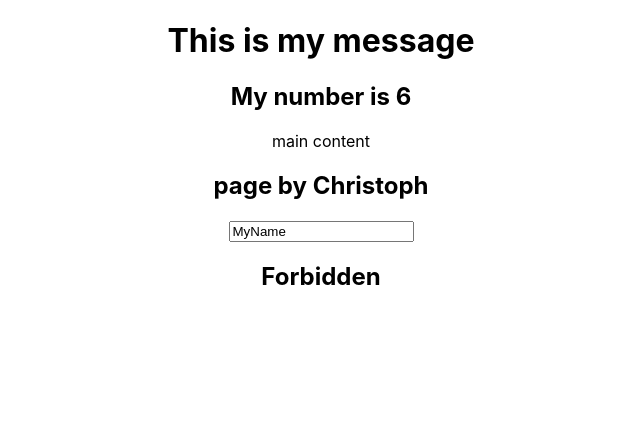
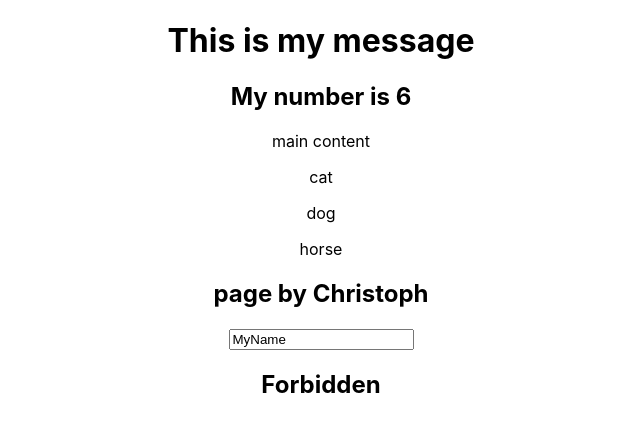
Before and after one commit to cdans/first-react-app, a React (Create React App) app: page / in a window 1280 px wide. Shown: the top 432 px of the page, without its empty margins (319-959 px from the left). Built offline with nearby package versions, Linux system fonts and the light colour scheme.

Commit message:
loops and keys

```diff
--- a/src/components/footer.js
+++ b/src/components/footer.js
@@ -8,21 +8,30 @@ class Footer extends Component {
     }
 
     componentDidMount() {
-        this.setState({name: "MyName"})
+        this.setState({name: "MyName"});
     }
 
     createALert() {
-        alert("clicked")
+        alert("clicked");
     }
 
     changed = (event) => {
-        console.log("changed", event.target.value)
-        this.setState({name: event.target.value})
+        console.log("changed", event.target.value);
+        this.setState({name: event.target.value});
     }
 
     render() {
+        const animals = ['cat', 'dog', 'horse'];
+
         return (
             <React.Fragment>
+                {animals.map(animal => {
+                    return (
+                        <div key={animal}>
+                            <p>{animal}</p>
+                        </div>
+                    );
+                })}
                 {this.state.age === 23 ? (
                     <React.Fragment>
                         <h2 onClick={this.props.myAlert}>
@@ -37,14 +46,11 @@ class Footer extends Component {
                 ) : <React.Fragment>
                     <h2>You cant see this Footer</h2>
                     <h2>You have to login</h2>
-                </React.Fragment>}
+                </React.Fragment>
+                }
             </React.Fragment>
-        )
+        );
     }
 }
 
-export {
-    Footer
-}
-
-    ;
+export {Footer};
```
